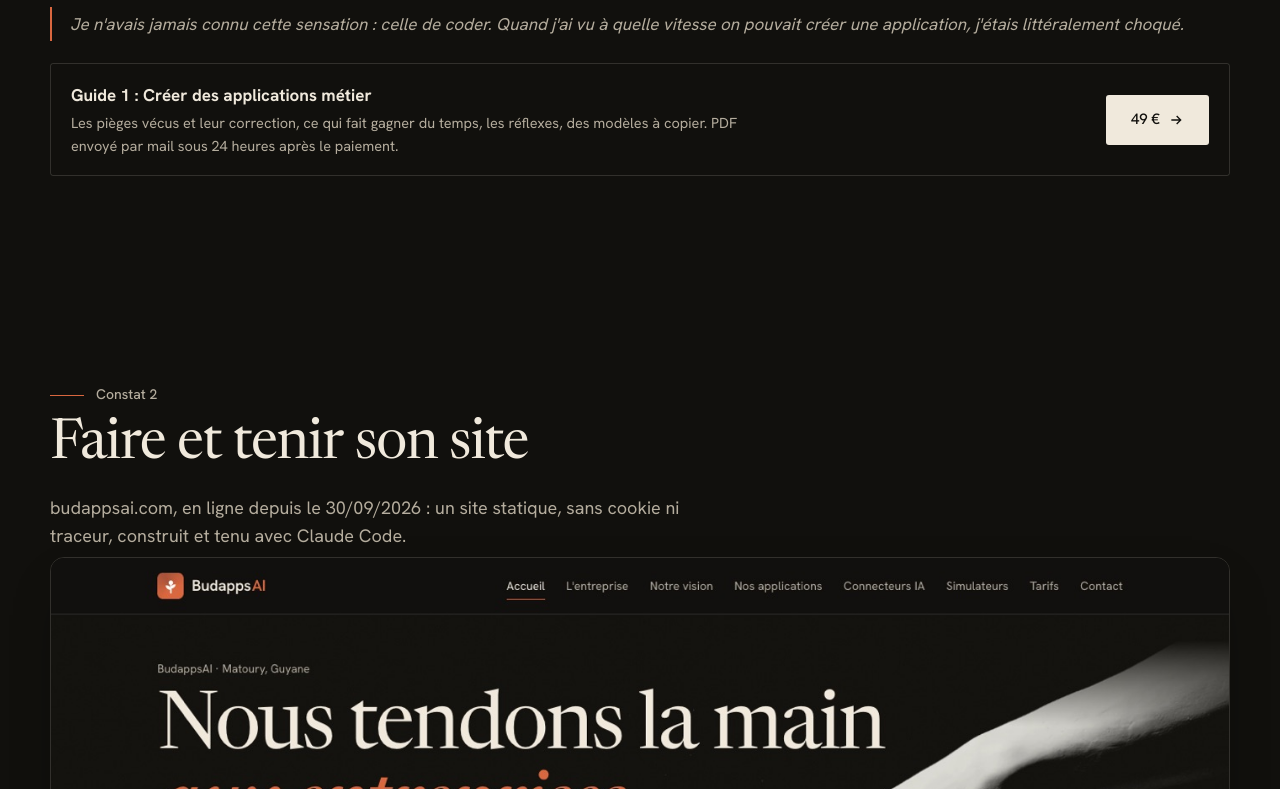
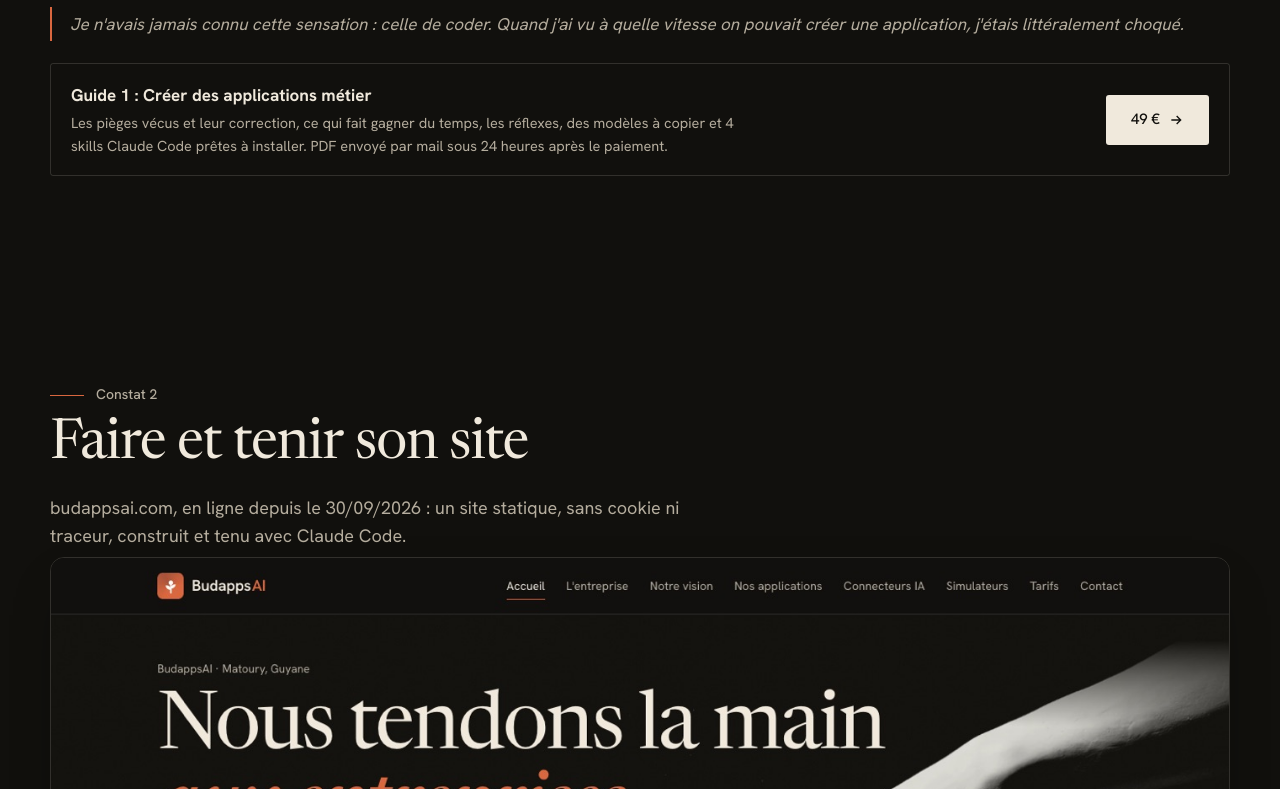
Before and after one commit to budappsai/budappsai.github.io, a plain HTML site: page constats.html in a window 1280 px wide. Shown: the part 1911-2700 px from the top of the page. Drawn offline with Linux system fonts and the light colour scheme.

Commit message:
Mes constats : skills Claude Code incluses dans chaque guide
Co-Authored-By: Claude Sonnet 5.5 <noreply@anthropic.com>

```diff
--- a/constats.html
+++ b/constats.html
@@ -44,7 +44,7 @@
       <div class="constat-colonnes"><div class="carte revele"><h3>Ce qui a marché</h3><ul><li>Une seule source pour chaque règle : un barème n'existe qu'à un endroit, lu par la page comme par le serveur.</li><li>Des tests à chaque modification, et un « robot » qui clique sur tous les boutons d'une installation vierge.</li><li>Un relecteur neuf avant chaque publication : il a trouvé des erreurs réelles, comme un paquet sorti avec un ancien module.</li></ul></div><div class="carte revele d1"><h3>Ce qui a coûté cher</h3><ul><li>Les lenteurs qui n'apparaissent qu'à l'échelle : 13,6 s pour lister 1 000 dossiers, ramenées à 75 ms après correction.</li><li>Les différences entre Mac et Windows : une fonction écrite pour les deux n'est pas forcément essayée sur les deux.</li><li>Les longues sessions : sans notes de mémoire courtes, on réexplique tout.</li></ul></div></div>
       <p class="lecon revele"><strong>La leçon :</strong> Claude Code écrit vite. Ce qui rend une application vendable, c'est la discipline autour.</p>
       <blockquote class="avis revele"><p>Je n'avais jamais connu cette sensation : celle de coder. Quand j'ai vu à quelle vitesse on pouvait créer une application, j'étais littéralement choqué.</p></blockquote>
-      <div class="guide-achat revele"><div><b>Guide 1 : Créer des applications métier</b><span>Les pièges vécus et leur correction, ce qui fait gagner du temps, les réflexes, des modèles à copier. PDF envoyé par mail sous 24 heures après le paiement.</span></div><a class="btn btn-plein aimant" href="https://buy.stripe.com/6oU14o0zY9d01DP5gIgUM00" rel="noopener" aria-label="Acheter le guide 1, Créer des applications métier, 49 euros">49 € <svg class="fleche" aria-hidden="true" viewBox="0 0 24 24" fill="none" stroke="currentColor" stroke-width="2"><path d="M5 12h14m-6-6 6 6-6 6"/></svg></a></div>
+      <div class="guide-achat revele"><div><b>Guide 1 : Créer des applications métier</b><span>Les pièges vécus et leur correction, ce qui fait gagner du temps, les réflexes, des modèles à copier et 4 skills Claude Code prêtes à installer. PDF envoyé par mail sous 24 heures après le paiement.</span></div><a class="btn btn-plein aimant" href="https://buy.stripe.com/6oU14o0zY9d01DP5gIgUM00" rel="noopener" aria-label="Acheter le guide 1, Créer des applications métier, 49 euros">49 € <svg class="fleche" aria-hidden="true" viewBox="0 0 24 24" fill="none" stroke="currentColor" stroke-width="2"><path d="M5 12h14m-6-6 6 6-6 6"/></svg></a></div>
     </div>
   </section>
   <section id="site" class="constat">
@@ -56,7 +56,7 @@
       <div class="constat-colonnes"><div class="carte revele"><h3>Ce qui a marché</h3><ul><li>Un site léger, sans hébergement payant : la mise en ligne est un simple envoi.</li><li>Un menu décrit une seule fois et reposé sur toutes les pages par un script.</li><li>Des vérifications avant de dire « c'est fait » : largeur téléphone, liens, puis chaque adresse en ligne.</li></ul></div><div class="carte revele d1"><h3>Ce qui a coûté cher</h3><ul><li>Une demande dictée mal comprise, à refaire : une capture annotée lève plus vite le doute.</li><li>Les fichiers lourds : un outil limite l'envoi à 10 Mo, le reste se dépose à la main.</li><li>Un service de montage vidéo par IA essayé puis écarté : moins bon, lent, 20 s gratuites.</li></ul></div></div>
       <p class="lecon revele"><strong>La leçon :</strong> Chaque phrase du site doit être vérifiée contre ce que le logiciel fait vraiment.</p>
       <blockquote class="avis revele"><p>Ma première réaction : ce n'est pas si dur, j'aurais pu le faire bien avant. L'IA débloque les peurs nées d'idées reçues.</p></blockquote>
-      <div class="guide-achat revele"><div><b>Guide 2 : Faire et tenir son site</b><span>Les pièges vécus et leur correction, ce qui fait gagner du temps, les réflexes, des modèles à copier. PDF envoyé par mail sous 24 heures après le paiement.</span></div><a class="btn btn-plein aimant" href="https://buy.stripe.com/3cI28s5Ui0Gu2HTbF6gUM01" rel="noopener" aria-label="Acheter le guide 2, Faire et tenir son site, 19 euros">19 € <svg class="fleche" aria-hidden="true" viewBox="0 0 24 24" fill="none" stroke="currentColor" stroke-width="2"><path d="M5 12h14m-6-6 6 6-6 6"/></svg></a></div>
+      <div class="guide-achat revele"><div><b>Guide 2 : Faire et tenir son site</b><span>Les pièges vécus et leur correction, ce qui fait gagner du temps, les réflexes, des modèles à copier et 4 skills Claude Code prêtes à installer. PDF envoyé par mail sous 24 heures après le paiement.</span></div><a class="btn btn-plein aimant" href="https://buy.stripe.com/3cI28s5Ui0Gu2HTbF6gUM01" rel="noopener" aria-label="Acheter le guide 2, Faire et tenir son site, 19 euros">19 € <svg class="fleche" aria-hidden="true" viewBox="0 0 24 24" fill="none" stroke="currentColor" stroke-width="2"><path d="M5 12h14m-6-6 6 6-6 6"/></svg></a></div>
     </div>
   </section>
   <section id="jeu" class="constat">
@@ -67,7 +67,7 @@
       <div class="constat-colonnes"><div class="carte revele"><h3>Ce qui a marché</h3><ul><li>Tester en jouant : au premier essai, les coups repoussaient trop loin. Corrigé le jour même.</li><li>Faire jouer l'IA contre l'IA : un personnage gagnait 70 à 85 % de ses combats, 64 à 68 % après réglage.</li><li>Chaque outil d'IA payant affiche son prix et attend l'accord avant de lancer.</li></ul></div><div class="carte revele d1"><h3>Ce qui a coûté cher</h3><ul><li>Un générateur d'images au style « clip-art », abandonné pour un autre.</li><li>Une nouvelle mécanique, les mages, qui coûte plus que prévu et déséquilibre au début.</li><li>Les contraintes du « sans serveur » qui compliquent chaque import de modèle 3D.</li></ul></div></div>
       <p class="lecon revele"><strong>La leçon :</strong> Jouer soi-même, faire jouer l'IA contre elle-même, et ne payer un outil qu'après avoir vu son prix.</p>
       <blockquote class="avis revele"><p>Pourquoi un jeu ? Et pourquoi pas ? Tester les limites de l'IA est presque un jeu pour moi. Rien ne me frustre, car tout est améliorable.</p></blockquote>
-      <div class="guide-achat revele"><div><b>Guide 3 : Créer un jeu 3D</b><span>Les pièges vécus et leur correction, ce qui fait gagner du temps, les réflexes, des modèles à copier. PDF envoyé par mail sous 24 heures après le paiement.</span></div><a class="btn btn-plein aimant" href="https://buy.stripe.com/7sY3cweqOcpcbepfVmgUM02" rel="noopener" aria-label="Acheter le guide 3, Créer un jeu 3D, 29 euros">29 € <svg class="fleche" aria-hidden="true" viewBox="0 0 24 24" fill="none" stroke="currentColor" stroke-width="2"><path d="M5 12h14m-6-6 6 6-6 6"/></svg></a></div>
+      <div class="guide-achat revele"><div><b>Guide 3 : Créer un jeu 3D</b><span>Les pièges vécus et leur correction, ce qui fait gagner du temps, les réflexes, des modèles à copier et 4 skills Claude Code prêtes à installer. PDF envoyé par mail sous 24 heures après le paiement.</span></div><a class="btn btn-plein aimant" href="https://buy.stripe.com/7sY3cweqOcpcbepfVmgUM02" rel="noopener" aria-label="Acheter le guide 3, Créer un jeu 3D, 29 euros">29 € <svg class="fleche" aria-hidden="true" viewBox="0 0 24 24" fill="none" stroke="currentColor" stroke-width="2"><path d="M5 12h14m-6-6 6 6-6 6"/></svg></a></div>
     </div>
   </section>
   <section id="ia" class="constat">
@@ -78,7 +78,7 @@
       <div class="constat-colonnes"><div class="carte revele"><h3>Ce qui a marché</h3><ul><li>Un rôle par modèle, et chacun mesuré : score, temps et coût.</li><li>Le grand modèle du cloud a servi une seule fois de professeur, avec accord et pour 3,19 $.</li><li>Une règle écrite dans le code tient mieux qu'une consigne donnée à un petit modèle.</li></ul></div><div class="carte revele d1"><h3>Ce qui a coûté cher</h3><ul><li>Croire qu'un modèle plus gros est toujours meilleur : 2 points de mieux, mais six fois plus lent sur un portable.</li><li>Les crédits de voix qui fondent : environ 13 500 par minute de vidéo doublée.</li><li>Des avis d'IA payants qui ne font pas mieux qu'une règle gratuite.</li></ul></div></div>
       <p class="lecon revele"><strong>La leçon :</strong> Chaque modèle a un rôle, un coût et une mesure ; celui qui ne fait pas mieux est retiré.</p>
       <blockquote class="avis revele"><p>Sans débat, c'est Claude qui m'a le plus apporté, et aucune ne m'a vraiment déçu. Je l'ai compris en comparant les résultats.</p></blockquote>
-      <div class="guide-achat revele"><div><b>Guide 4 : Travailler avec plusieurs IA</b><span>Les pièges vécus et leur correction, ce qui fait gagner du temps, les réflexes, des modèles à copier. PDF envoyé par mail sous 24 heures après le paiement.</span></div><a class="btn btn-plein aimant" href="https://buy.stripe.com/bJe3cw1E2gFs4Q124wgUM03" rel="noopener" aria-label="Acheter le guide 4, Travailler avec plusieurs IA, 29 euros">29 € <svg class="fleche" aria-hidden="true" viewBox="0 0 24 24" fill="none" stroke="currentColor" stroke-width="2"><path d="M5 12h14m-6-6 6 6-6 6"/></svg></a></div>
+      <div class="guide-achat revele"><div><b>Guide 4 : Travailler avec plusieurs IA</b><span>Les pièges vécus et leur correction, ce qui fait gagner du temps, les réflexes, des modèles à copier et 4 skills Claude Code prêtes à installer. PDF envoyé par mail sous 24 heures après le paiement.</span></div><a class="btn btn-plein aimant" href="https://buy.stripe.com/bJe3cw1E2gFs4Q124wgUM03" rel="noopener" aria-label="Acheter le guide 4, Travailler avec plusieurs IA, 29 euros">29 € <svg class="fleche" aria-hidden="true" viewBox="0 0 24 24" fill="none" stroke="currentColor" stroke-width="2"><path d="M5 12h14m-6-6 6 6-6 6"/></svg></a></div>
     </div>
   </section>
   <section id="lulu" class="constat">
@@ -90,7 +90,7 @@
       <div class="constat-colonnes"><div class="carte revele"><h3>Ce qui a marché</h3><ul><li>Partir petit et mesurer : 94 % de bonnes réponses en 14 s pour un modèle de 3 milliards, contre 96 % en 94 s pour un 8 milliards.</li><li>Le système autour du modèle compte plus que le modèle : garde-fou des chiffres, calculette, relectrice, sources citées.</li><li>Un banc d'examen avec une partie cachée, que l'IA qui code ne voit jamais.</li></ul></div><div class="carte revele d1"><h3>Ce qui a coûté cher</h3><ul><li>Le modèle qui invente des chiffres quand rien ne l'en empêche.</li><li>Enregistrer une version avant la fin des tests : plus jamais.</li><li>Une anonymisation trop naïve, refaite en trois passes.</li></ul></div></div>
       <p class="lecon revele"><strong>La leçon :</strong> Un petit modèle bien entouré et mesuré vaut mieux qu'un gros modèle qu'on ne contrôle pas.</p>
       <blockquote class="avis revele"><p>La raison principale : être indépendant. J'avais l'impression d'avoir mis au monde un bébé virtuel.</p></blockquote>
-      <div class="guide-achat revele"><div><b>Guide 5 : Construire son IA locale</b><span>Les pièges vécus et leur correction, ce qui fait gagner du temps, les réflexes, des modèles à copier. PDF envoyé par mail sous 24 heures après le paiement.</span></div><a class="btn btn-plein aimant" href="https://buy.stripe.com/7sY4gA4Qe1Kydmx9wYgUM04" rel="noopener" aria-label="Acheter le guide 5, Construire son IA locale, 79 euros">79 € <svg class="fleche" aria-hidden="true" viewBox="0 0 24 24" fill="none" stroke="currentColor" stroke-width="2"><path d="M5 12h14m-6-6 6 6-6 6"/></svg></a></div>
+      <div class="guide-achat revele"><div><b>Guide 5 : Construire son IA locale</b><span>Les pièges vécus et leur correction, ce qui fait gagner du temps, les réflexes, des modèles à copier et 4 skills Claude Code prêtes à installer. PDF envoyé par mail sous 24 heures après le paiement.</span></div><a class="btn btn-plein aimant" href="https://buy.stripe.com/7sY4gA4Qe1Kydmx9wYgUM04" rel="noopener" aria-label="Acheter le guide 5, Construire son IA locale, 79 euros">79 € <svg class="fleche" aria-hidden="true" viewBox="0 0 24 24" fill="none" stroke="currentColor" stroke-width="2"><path d="M5 12h14m-6-6 6 6-6 6"/></svg></a></div>
     </div>
   </section>
   <section id="arene" class="constat">
@@ -102,14 +102,14 @@
       <div class="constat-colonnes"><div class="carte revele"><h3>Ce qui a marché</h3><ul><li>Rejouer le passé avant le présent, sur deux périodes différentes.</li><li>Dans nos rejeux fictifs, les stratégies actives n'ont pas fait mieux qu'une gestion passive (simulation, sans valeur de conseil).</li><li>L'argent réel reste sur mon clic : l'Arène prépare la fiche, c'est moi qui passe l'ordre.</li></ul></div><div class="carte revele d1"><h3>Ce qui a coûté cher</h3><ul><li>Les IA du cloud n'ont pas battu des règles simples : elles coûtaient à chaque appel, elles sont gelées.</li><li>Une consigne ne suffit pas à un petit modèle : il faut une règle écrite dans le code.</li><li>Les limites des courtiers et une tâche planifiée qui ne se lançait pas.</li></ul></div></div>
       <p class="lecon revele"><strong>La leçon :</strong> Mesurer longtemps en fictif, garder simple, et ne jamais laisser une machine passer seule un ordre.</p>
       <blockquote class="avis revele"><p>C'est la mode du moment : alors pourquoi ne pas tester, pour voir si c'est vrai ou faux. Garder le clic final, c'est garder la décision.</p></blockquote>
-      <div class="guide-achat revele"><div><b>Guide 6 : L'Arène, retour d'expérience d'une IA de trading</b><span>Les pièges vécus et leur correction, ce qui fait gagner du temps, les réflexes, des modèles à copier. PDF envoyé par mail sous 24 heures après le paiement.</span></div><a class="btn btn-plein aimant" href="https://buy.stripe.com/cNi14oaay88W5U5gZqgUM05" rel="noopener" aria-label="Acheter le guide 6, L'Arène, retour d'expérience d'une IA de trading, 49 euros">49 € <svg class="fleche" aria-hidden="true" viewBox="0 0 24 24" fill="none" stroke="currentColor" stroke-width="2"><path d="M5 12h14m-6-6 6 6-6 6"/></svg></a></div>
+      <div class="guide-achat revele"><div><b>Guide 6 : L'Arène, retour d'expérience d'une IA de trading</b><span>Les pièges vécus et leur correction, ce qui fait gagner du temps, les réflexes, des modèles à copier et 4 skills Claude Code prêtes à installer. PDF envoyé par mail sous 24 heures après le paiement.</span></div><a class="btn btn-plein aimant" href="https://buy.stripe.com/cNi14oaay88W5U5gZqgUM05" rel="noopener" aria-label="Acheter le guide 6, L'Arène, retour d'expérience d'une IA de trading, 49 euros">49 € <svg class="fleche" aria-hidden="true" viewBox="0 0 24 24" fill="none" stroke="currentColor" stroke-width="2"><path d="M5 12h14m-6-6 6 6-6 6"/></svg></a></div>
     </div>
   </section>
   <section>
     <div class="enveloppe">
       <div class="final revele">
         <h2 data-mots>Les six guides réunis</h2>
-        <p class="chapeau">Les six guides en PDF, envoyés ensemble par mail après le paiement. Usage personnel, sans abonnement.</p>
+        <p class="chapeau">Les six guides en PDF, avec leurs skills Claude Code prêtes à installer, envoyés ensemble par mail après le paiement. Usage personnel, sans abonnement.</p>
         <div class="actions"><a class="btn btn-plein aimant" href="https://buy.stripe.com/4gMaEYciGexkfuF24wgUM06" rel="noopener" aria-label="Acheter les six guides, 149 euros">Les 6 guides : 149 € <svg class="fleche" aria-hidden="true" viewBox="0 0 24 24" fill="none" stroke="currentColor" stroke-width="2"><path d="M5 12h14m-6-6 6 6-6 6"/></svg></a><a class="btn aimant" href="contact.html">Une question ?</a></div>
         <p style="margin-top:22px;font-size:14px;color:var(--texte3)">Paiement sécurisé par Stripe. Contenu numérique envoyé par mail ; livraison par mail sous 24 heures ; pas de droit de rétractation pour ce contenu numérique, voir l'<a href="cgv.html#a16">article 16 des conditions générales</a>.</p>
       </div>
```
